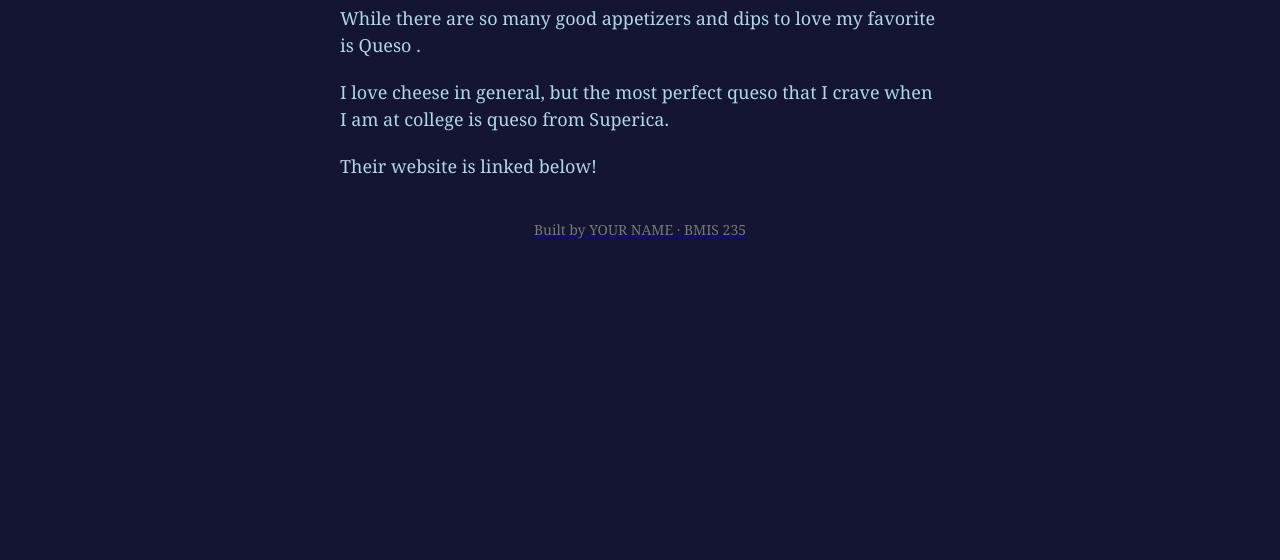
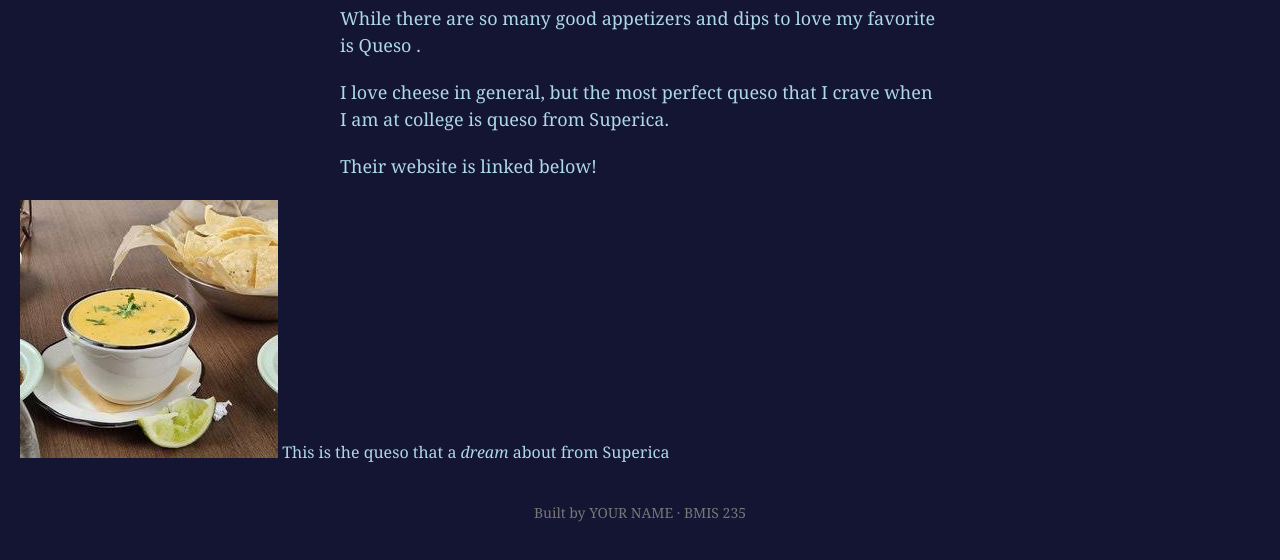
Before and after one commit to dvarma-1/bmis235-html-3, a plain HTML site: page favdip.html in a window 1280 px wide. Shown: the part 190-750 px from the top of the page. Drawn offline with Linux system fonts and the light colour scheme.

Commit message:
Update favdip.html with queso image and description
Added an image and a description for Superica Queso.

```diff
--- a/favdip.html
+++ b/favdip.html
@@ -33,6 +33,9 @@
 <p>I love cheese in general, but the most perfect queso that I crave when I am at college is queso from Superica.</p>
 <p> Their website is linked below!</p>
 
+  <img src="img/queso.a.jpg" alt= "A bowl of Superica Queso"
+<p> This is the queso that a <em> dream </em> about from Superica</p>
+
   <a href=https://superica.com/</a>
 <!-- Footer: fill in your name -->
 <footer>Built by YOUR NAME &middot; BMIS 235</footer>
```
